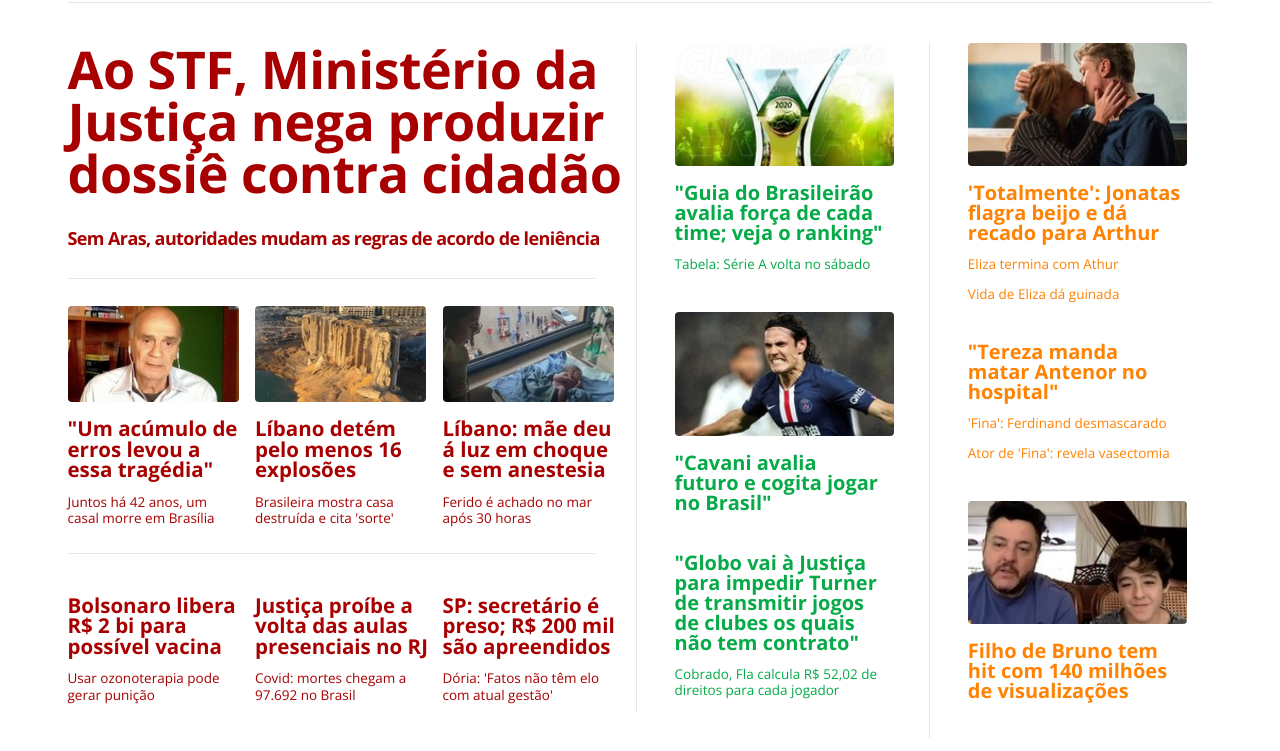
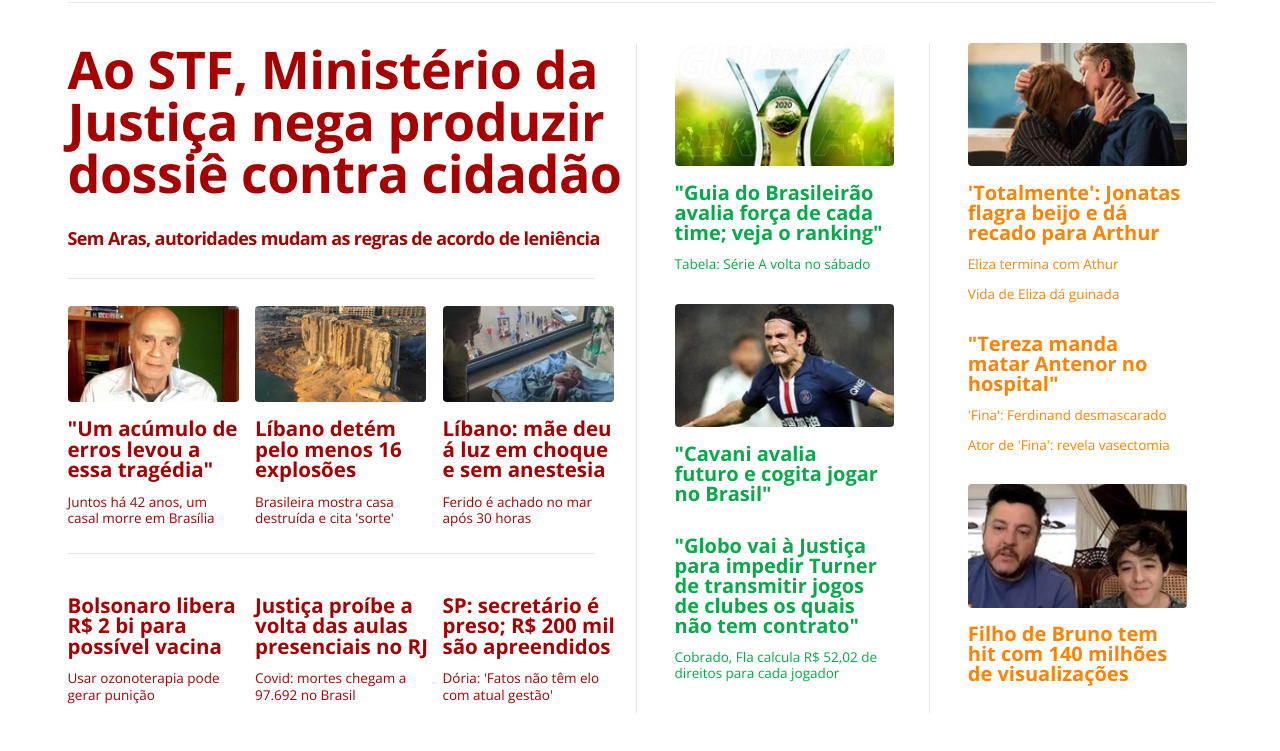
Before and after one commit to joseeandre/Projeto-globo, a plain HTML site: page index.html in a window 1280 px wide. Shown: the part 101-852 px from the top of the page. Drawn offline with nearby package versions, Linux system fonts and the light colour scheme.

Commit message:
rasc_commit

```diff
--- a/desktop.css
+++ b/desktop.css
@@ -3,6 +3,7 @@
 .desktop {
     display: flex;
     align-items: center;
+    border-bottom: 1px solid #E6E6E6;
 }
 
 .mobile {
@@ -16,7 +17,6 @@
     display: flex;
     align-items: center;
     justify-content: flex-start;
-    border-bottom: 1px solid #E6E6E6;
 }
 
 .links {
@@ -196,7 +196,7 @@ a:link {
 .noticia-meio {
     margin-left: auto;
     margin-right: auto;
-    margin-bottom: 40px;
+    margin-bottom: 31.7px;
     text-align: left;
     width: 207px;
 }
```
